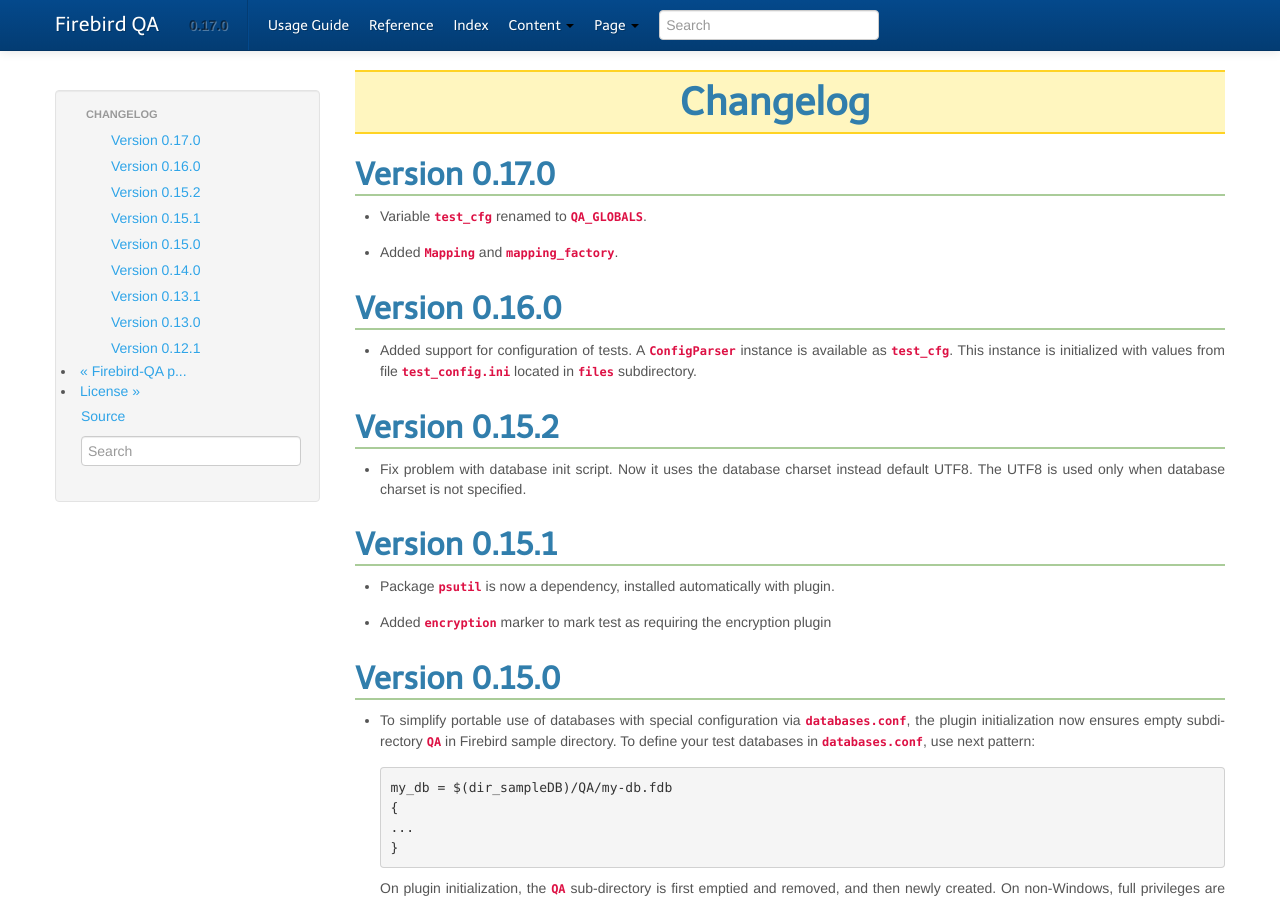
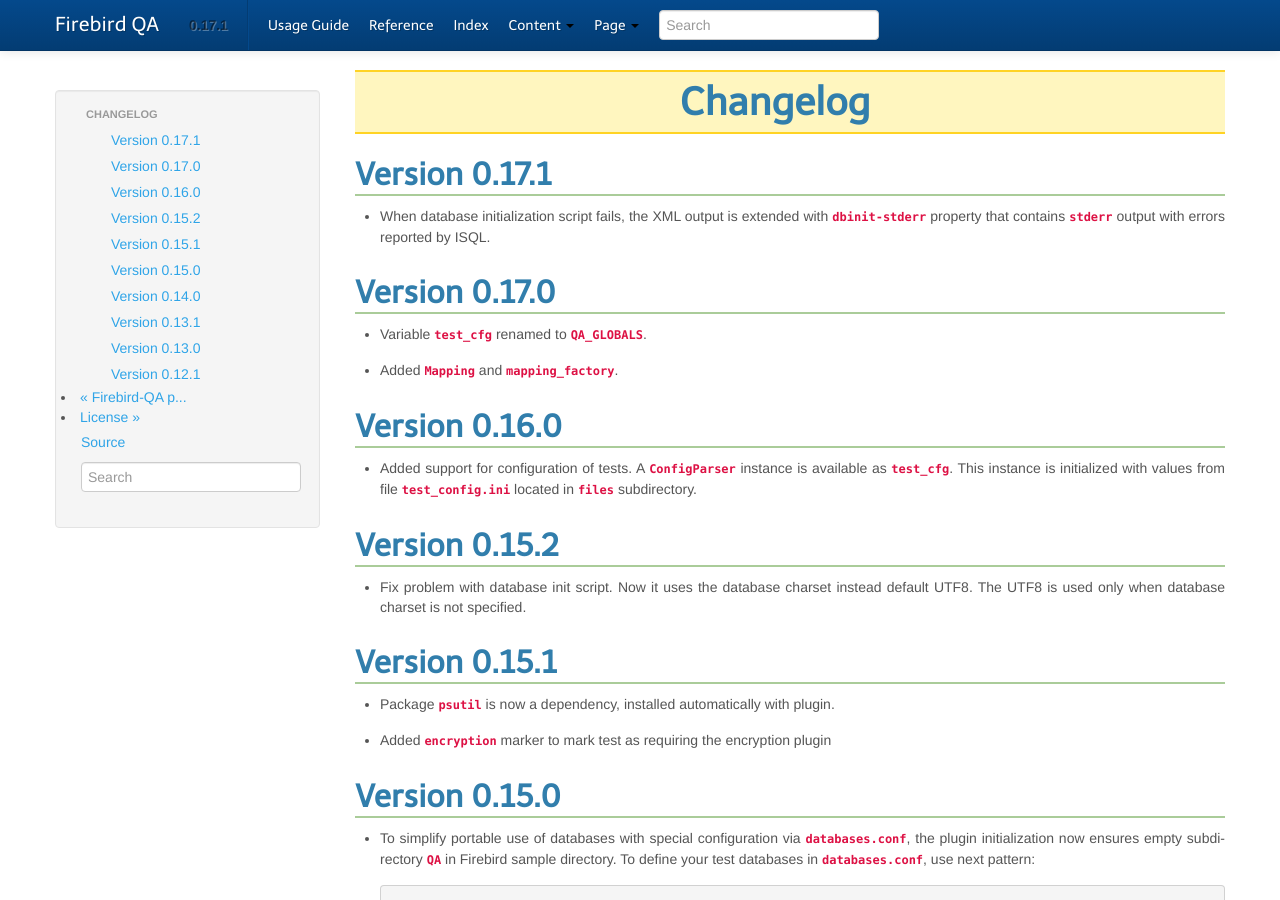
Before and after one commit to FirebirdSQL/firebird-qa, a Sphinx documentation site: the page built from docs/changelog.txt, in a window 1280 px wide and 900 px high. Built offline with Sphinx 7.4.7, drawn with Linux system fonts in a browser that asks for light colours.

Commit message:
Release 0.17.1; extended XML output on db initialization error

```diff
--- a/docs/changelog.txt
+++ b/docs/changelog.txt
@@ -3,6 +3,12 @@
 #########
 
 .. currentmodule:: firebird.qa.plugin
+
+Version 0.17.1
+==============
+
+* When database initialization script fails, the XML output is extended with `dbinit-stderr`
+  property that contains `stderr` output with errors reported by ISQL.
 
 Version 0.17.0
 ==============
--- a/docs/conf.py
+++ b/docs/conf.py
@@ -23,10 +23,10 @@
 author = 'Pavel Císař'
 
 # The short X.Y version
-version = '0.17.0'
+version = '0.17.1'
 
 # The full version, including alpha/beta/rc tags
-release = '0.17.0'
+release = '0.17.1'
 
 
 # -- General configuration ---------------------------------------------------
--- a/setup.cfg
+++ b/setup.cfg
@@ -5,7 +5,7 @@
 
 [metadata]
 name = firebird-qa
-version = 0.17.0
+version = 0.17.1
 description = pytest plugin for Firebird QA
 long_description = file: README.rst
 long_description_content_type = text/x-rst; charset=UTF-8
```
Also changed, not shown: 1 other file.
